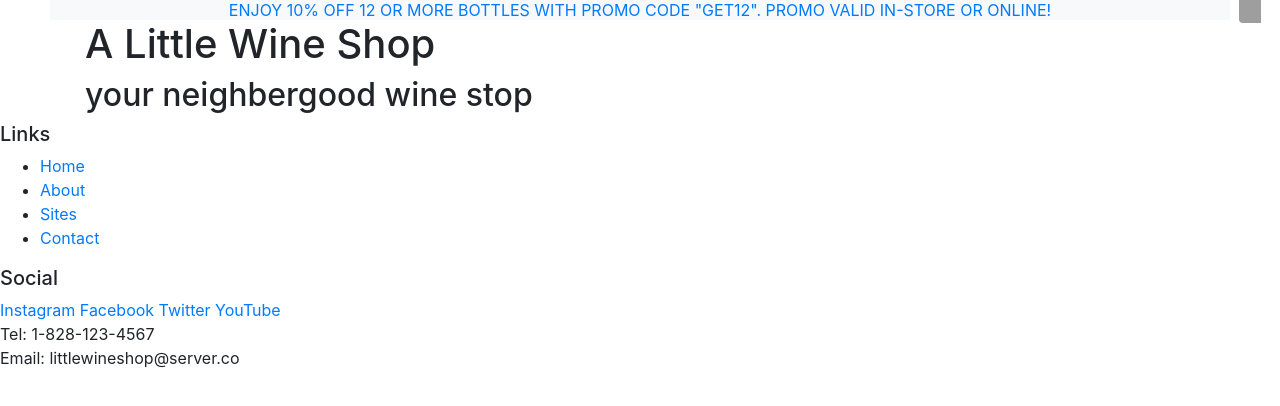
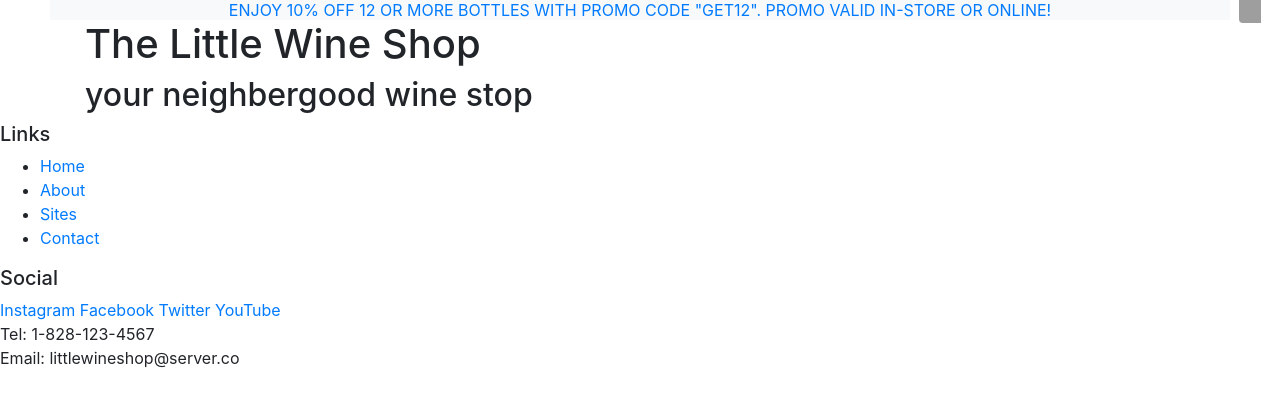
Before and after one commit to zdotg/the_little_wine_shop, a website: page index.html in a window 1280 px wide. Drawn offline with nearby package versions, Linux system fonts and the light colour scheme; grey boxes are pictures that could not be loaded.

Commit message:
changed title

```diff
--- a/index.html
+++ b/index.html
@@ -6,7 +6,7 @@
     <meta name="viewport" content="width=device-width, initial-scale=1" />
     <link rel="stylesheet" href="css/styles.css">
     <link rel="stylesheet" href="node_modules/bootstrap/dist/css/bootstrap.min.css" />
-    <title>A Little Wine Shop</title>
+    <title>The Little Wine Shop</title>
 </head>
 
 <body>
@@ -31,7 +31,7 @@
         <div class="container">
             <div class="row">
                 <div class="col">
-                    <h1>A Little Wine Shop</h1>
+                    <h1>The Little Wine Shop</h1>
                     <h2>your neighbergood wine stop</h2>
                 </div>
             </div>
```
